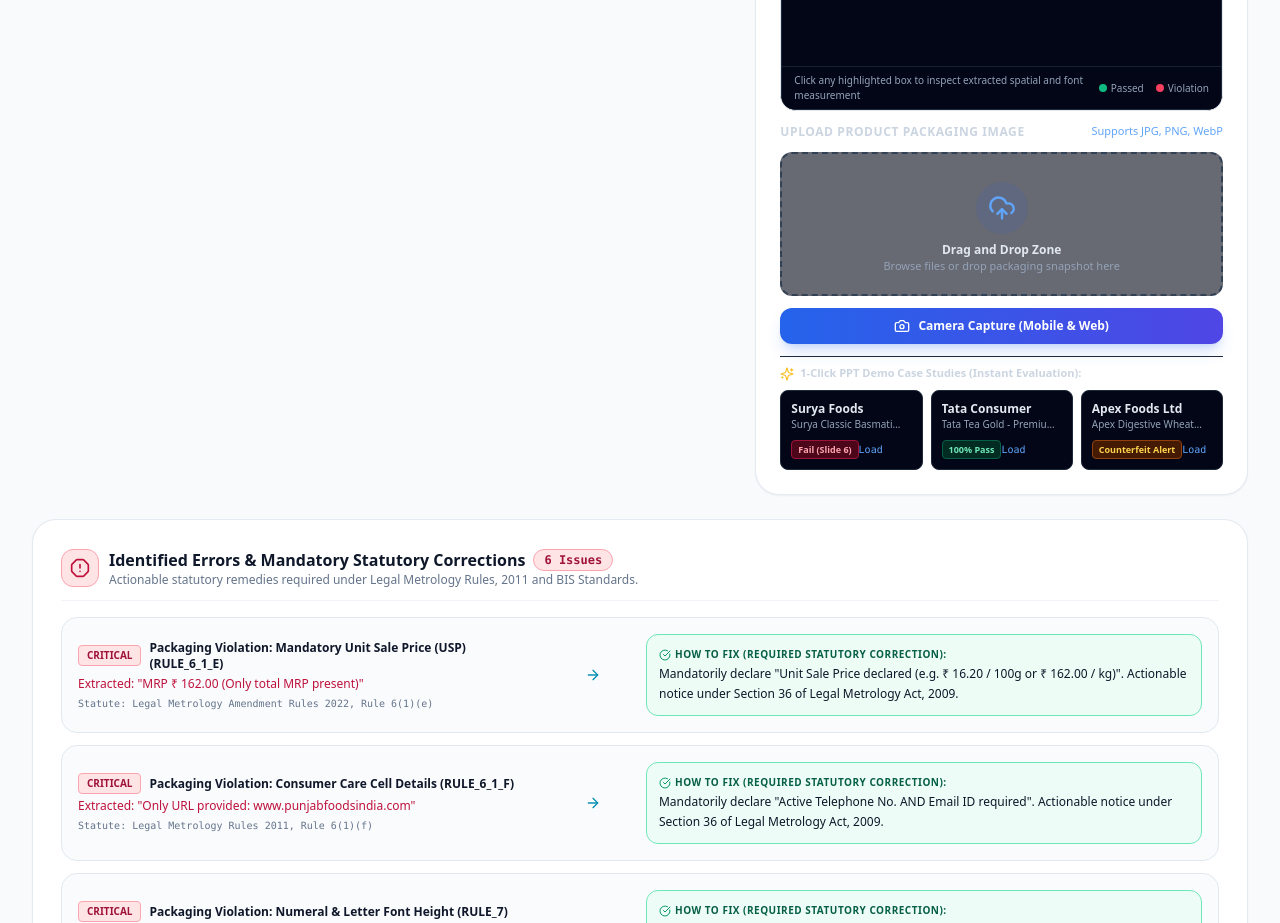
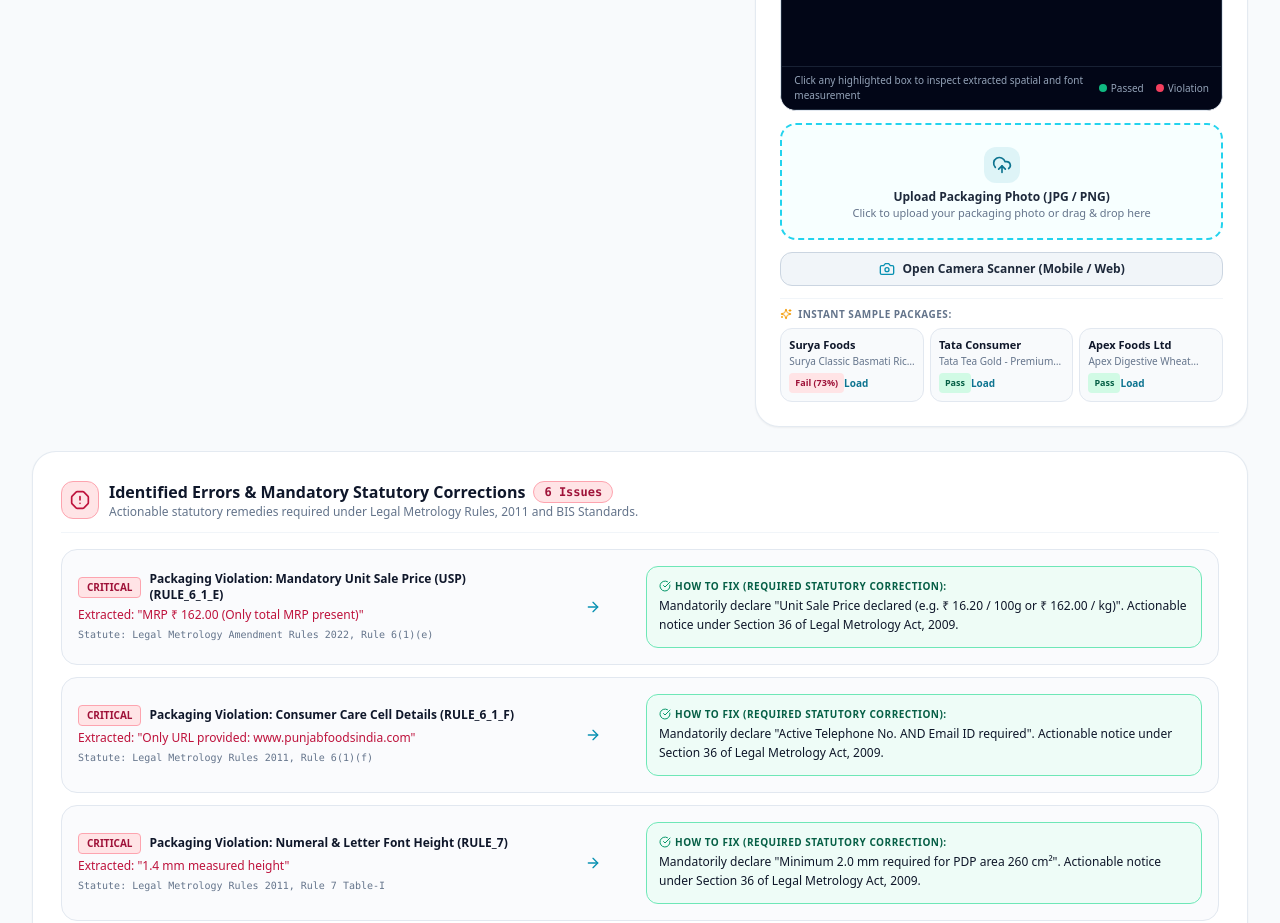
Before and after one commit to sanskarjanjalkar-glitch/parakh-legal-metrology, a React (Vite) app: page / in a window 1280 px wide. Shown: the part 1160-2083 px from the top of the page. Built offline with nearby package versions, Linux system fonts and the light colour scheme.

Commit message:
Update packaging audit components: ComplianceVerdict, CanvasVisualizer, AuditHistoryView, and ImageUploader

```diff
--- a/src/components/audit/AuditHistoryView.tsx
+++ b/src/components/audit/AuditHistoryView.tsx
@@ -25,6 +25,7 @@ export const AuditHistoryView: React.FC<AuditHistoryViewProps> = ({
 
   return (
     <div className="bg-slate-900 border border-slate-800 rounded-xl p-5 shadow-xl space-y-4">
+      {/* Header */}
       <div className="flex flex-col sm:flex-row sm:items-center justify-between gap-3 pb-3 border-b border-slate-800">
         <div>
           <h2 className="text-base font-bold text-white flex items-center space-x-2">
@@ -36,6 +37,7 @@ export const AuditHistoryView: React.FC<AuditHistoryViewProps> = ({
           </p>
         </div>
 
+        {/* Filter buttons */}
         <div className="flex items-center space-x-1.5 overflow-x-auto">
           <button
             onClick={() => setFilter('ALL')}
@@ -72,6 +74,7 @@ export const AuditHistoryView: React.FC<AuditHistoryViewProps> = ({
         </div>
       </div>
 
+      {/* Records Table */}
       <div className="overflow-x-auto">
         <table className="w-full text-left text-xs">
           <thead>
--- a/src/components/audit/ComplianceVerdict.tsx
+++ b/src/components/audit/ComplianceVerdict.tsx
@@ -27,6 +27,7 @@ export const ComplianceVerdict: React.FC<ComplianceVerdictProps> = ({
 
   return (
     <div className="bg-slate-900 border border-slate-800 rounded-xl p-4 shadow-xl space-y-4">
+      {/* Slide 6 Replica: Big Compliance Status Header */}
       <div className="flex flex-col sm:flex-row sm:items-center justify-between gap-3 pb-3 border-b border-slate-800">
         <div>
           <span className="text-[11px] font-bold text-slate-400 uppercase tracking-wider block">
@@ -55,6 +56,7 @@ export const ComplianceVerdict: React.FC<ComplianceVerdictProps> = ({
           </div>
         </div>
 
+        {/* Action Buttons (Slide 6 Replica) */}
         <div className="flex items-center space-x-2">
           <button
             onClick={() => generateInspectionPDF(record)}
@@ -74,6 +76,7 @@ export const ComplianceVerdict: React.FC<ComplianceVerdictProps> = ({
         </div>
       </div>
 
+      {/* Statutory Infringement & Explainable PASS/FAIL Checklist */}
       <div className="space-y-2">
         <h4 className="text-xs font-bold text-slate-300 uppercase tracking-wide flex items-center justify-between">
           <span className="flex items-center space-x-1.5">
--- a/src/components/audit/ImageUploader.tsx
+++ b/src/components/audit/ImageUploader.tsx
@@ -43,20 +43,12 @@ export const ImageUploader: React.FC<ImageUploaderProps> = ({
 
   return (
     <div className="space-y-3">
-      <div className="flex items-center justify-between">
-        <h3 className="text-xs font-bold uppercase tracking-wider text-slate-300">
-          Upload Product Packaging Image
-        </h3>
-        <span className="text-[11px] text-blue-400 font-medium">
-          Supports JPG, PNG, WebP
-        </span>
-      </div>
-
+      {/* Drag & Drop Zone */}
       <div
         onDragOver={(e) => e.preventDefault()}
         onDrop={handleDrop}
         onClick={() => fileInputRef.current?.click()}
-        className="border-2 border-dashed border-slate-700 hover:border-blue-500/80 bg-slate-950/60 hover:bg-slate-900/80 rounded-xl p-5 text-center cursor-pointer transition-all duration-200 group flex flex-col items-center justify-center space-y-2"
+        className="border-2 border-dashed border-cyan-400 hover:border-cyan-600 bg-cyan-50/40 hover:bg-cyan-50/80 rounded-2xl p-4 text-center cursor-pointer transition-all duration-200 group flex flex-col items-center justify-center space-y-1.5"
       >
         <input
           ref={fileInputRef}
@@ -65,70 +57,65 @@ export const ImageUploader: React.FC<ImageUploaderProps> = ({
           className="hidden"
           onChange={handleFileChange}
         />
-        <div className="p-3 rounded-full bg-blue-600/10 group-hover:bg-blue-600/20 text-blue-400 group-hover:scale-110 transition-transform">
-          <UploadCloud className="w-7 h-7" />
+        <div className="p-2 rounded-xl bg-cyan-600/10 text-cyan-700 group-hover:scale-110 transition-transform">
+          <UploadCloud className="w-5 h-5" />
         </div>
         <div>
-          <p className="text-xs font-semibold text-slate-200">
-            Drag and Drop Zone
+          <p className="text-xs font-bold text-slate-800">
+            Upload Packaging Photo (JPG / PNG)
           </p>
-          <p className="text-[11px] text-slate-400">
-            Browse files or drop packaging snapshot here
+          <p className="text-[11px] text-slate-500">
+            Click to upload your packaging photo or drag & drop here
           </p>
         </div>
       </div>
 
-      <div className="flex flex-col sm:flex-row gap-2">
-        <button
-          onClick={onOpenCamera}
-          className="flex-1 bg-gradient-to-r from-blue-600 to-indigo-600 hover:from-blue-500 hover:to-indigo-500 text-white text-xs font-semibold py-2.5 px-3 rounded-xl shadow-lg shadow-blue-600/20 flex items-center justify-center space-x-2 transition"
-        >
-          <Camera className="w-4 h-4" />
-          <span>Camera Capture (Mobile & Web)</span>
-        </button>
-      </div>
+      {/* Camera Button */}
+      <button
+        onClick={onOpenCamera}
+        className="w-full bg-slate-100 hover:bg-cyan-50 border border-slate-300 hover:border-cyan-400 text-slate-800 text-xs font-bold py-2 px-3 rounded-xl shadow-xs flex items-center justify-center space-x-2 transition"
+      >
+        <Camera className="w-4 h-4 text-cyan-600" />
+        <span>Open Camera Scanner (Mobile / Web)</span>
+      </button>
 
-      <div className="pt-2 border-t border-slate-800">
-        <div className="flex items-center space-x-1.5 text-[11px] text-slate-400 mb-2">
-          <Sparkles className="w-3.5 h-3.5 text-amber-400" />
-          <span className="font-semibold text-slate-300">
-            1-Click PPT Demo Case Studies (Instant Evaluation):
-          </span>
+      {/* 1-Click Evaluation Chips for Judges / Demo */}
+      <div className="pt-2 border-t border-slate-100">
+        <div className="flex items-center space-x-1.5 text-[10px] text-slate-500 mb-1.5 font-bold uppercase tracking-wider">
+          <Sparkles className="w-3 h-3 text-amber-500" />
+          <span>Instant Sample Packages:</span>
         </div>
 
-        <div className="grid grid-cols-1 sm:grid-cols-3 gap-2">
-          {SAMPLE_INSPECTION_DATA.map((sample) => {
+        <div className="grid grid-cols-3 gap-1.5 text-xs">
+          {SAMPLE_INSPECTION_DATA.slice(0, 3).map((sample) => {
             const isFail = sample.overallStatus === 'NON_COMPLIANT_FAIL';
-            const isCounterfeit = sample.overallStatus === 'COUNTERFEIT_FLAGGED';
 
             return (
               <button
                 key={sample.id}
                 onClick={() => onImageSelected(sample.imageUri, true, sample)}
-                className="bg-slate-950 hover:bg-slate-800/90 border border-slate-800 hover:border-slate-600 p-2.5 rounded-lg text-left transition flex flex-col justify-between"
+                className="bg-slate-50 hover:bg-cyan-50/60 border border-slate-200 hover:border-cyan-400 p-2 rounded-xl text-left transition flex flex-col justify-between"
               >
                 <div>
-                  <div className="text-xs font-bold text-slate-200 line-clamp-1">
+                  <div className="text-[11px] font-bold text-slate-900 line-clamp-1">
                     {sample.brandName}
                   </div>
-                  <div className="text-[10px] text-slate-400 line-clamp-1">
+                  <div className="text-[10px] text-slate-500 line-clamp-1">
                     {sample.productName}
                   </div>
                 </div>
 
-                <div className="mt-2 flex items-center justify-between">
+                <div className="mt-1 flex items-center justify-between">
                   <span
                     className={`text-[9px] font-bold px-1.5 py-0.5 rounded ${
                       isFail
-                        ? 'bg-rose-950 text-rose-300 border border-rose-800'
-                        : isCounterfeit
-                        ? 'bg-amber-950 text-amber-300 border border-amber-800'
-                        : 'bg-emerald-950 text-emerald-300 border border-emerald-800'
+                        ? 'bg-rose-100 text-rose-800'
+                        : 'bg-emerald-100 text-emerald-800'
                     }`}
                   >
-                    {isFail ? 'Fail (Slide 6)' : isCounterfeit ? 'Counterfeit Alert' : '100% Pass'}
+                    {isFail ? 'Fail (73%)' : 'Pass'}
                   </span>
-                  <span className="text-[10px] text-blue-400 font-mono">Load</span>
+                  <span className="text-[10px] text-cyan-700 font-bold">Load</span>
                 </div>
               </button>
             );
```
Also changed, not shown: src/components/audit/CanvasVisualizer.tsx (+7 -0 lines).
